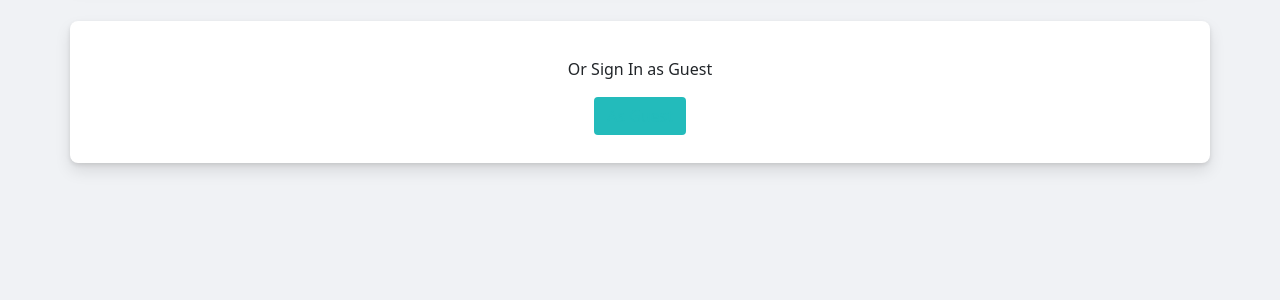
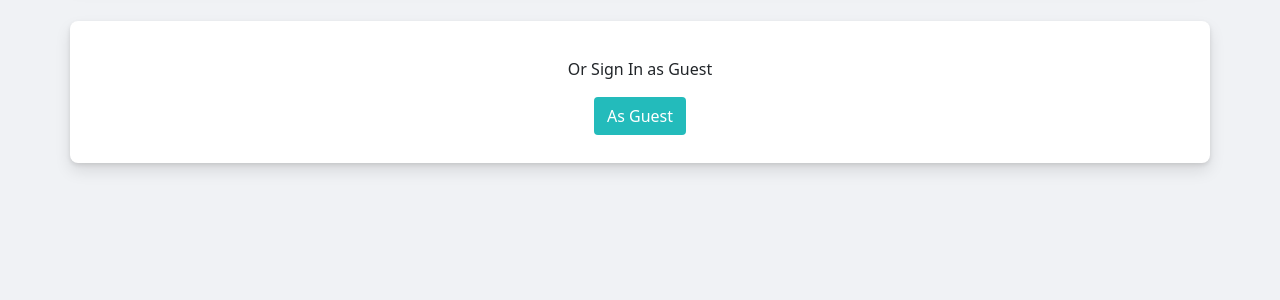
Before and after one commit to andresfgc/P4-REMS, a Django app: page / in a window 1280 px wide. Shown: the part 271-571 px from the top of the page. Run offline with Django 3.2, Linux system fonts and the light colour scheme; some libraries are stand-ins or nearby versions.

Commit message:
remove link class and change to a

```diff
--- a/templates/index.html
+++ b/templates/index.html
@@ -40,7 +40,7 @@
     <div class="container-fluid second-bg row">
         <div class="col-md-8 mt-3 offset-md-2">
             <p>Or Sign In as Guest</p>
-            <button class="link btn btn-signup" href="/accounts/login/">As Guest</button>
+            <a class="btn btn-signup" href="/accounts/login/">As Guest</a>
         </div>
     </div>
     {% endif %}
```
